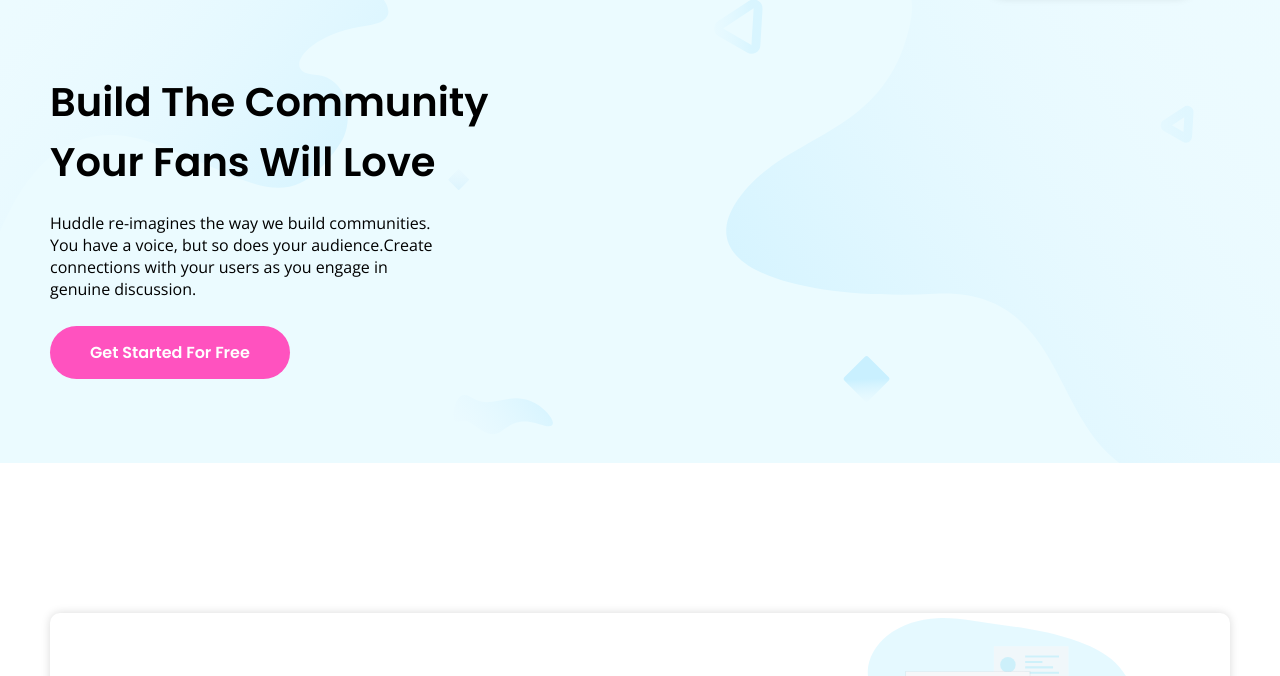
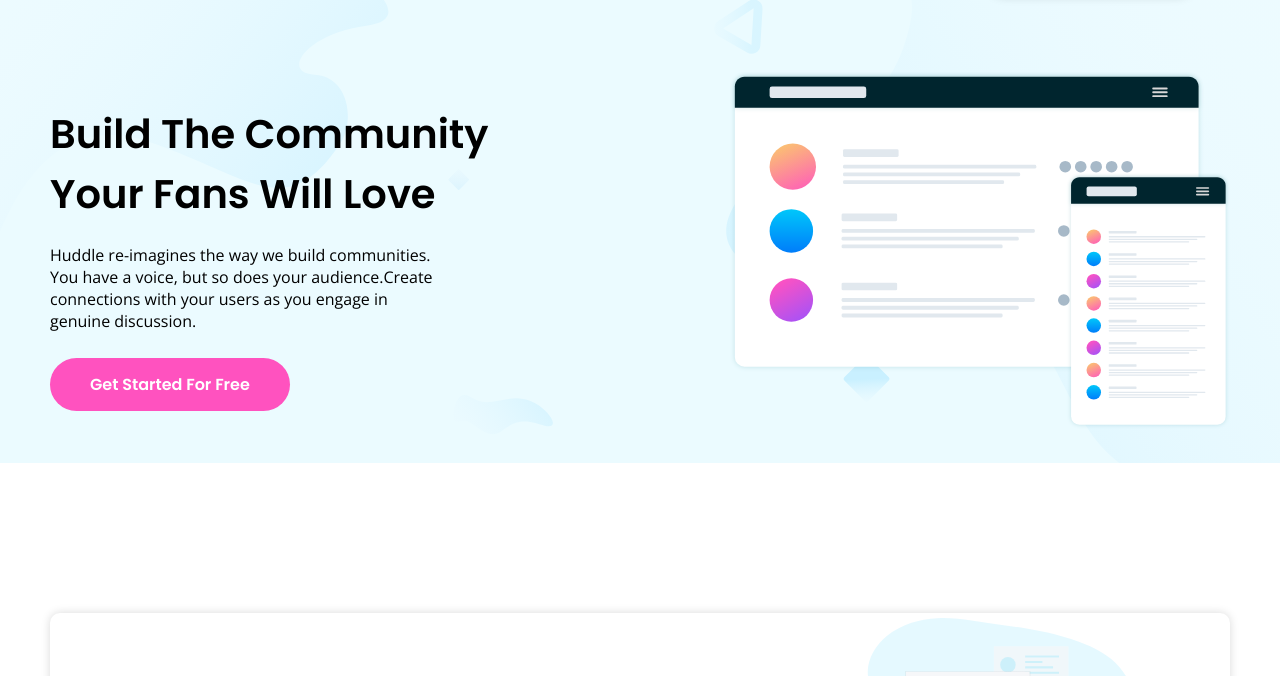
Before and after one commit to Deevyne99/Huddle, a plain HTML site: page index.html in a window 1280 px wide. Shown: the part 87-763 px from the top of the page. Drawn offline with nearby package versions, Linux system fonts and the light colour scheme; the site is published under a folder, as on GitHub Pages, so addresses that start at the root find nothing.

Commit message:
made some changes

```diff
--- a/index.html
+++ b/index.html
@@ -23,7 +23,7 @@
                 <p class="words">Huddle re-imagines the way we build communities. You have a voice, but so does your audience.Create connections with your users as you engage in genuine discussion.</p>
                 <a class="started" href="">Get Started For Free</a>
             </div>
-            <img src="/images/illustration-mockups.svg" alt="">
+            <img src="./images/illustration-mockups.svg" alt="">
         </section>
     </header>
     <main class="container">
```
